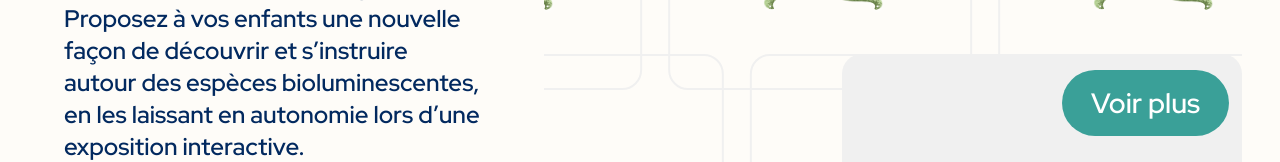
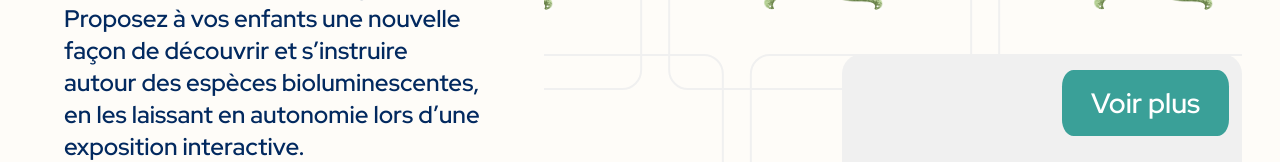
Before and after one commit to jo15122002/illuminez_votre_curiosite_site, a Nuxt app: page / in a window 1280 px wide. Shown: the part 655-817 px from the top of the page. Built offline with nearby package versions, Linux system fonts and the light colour scheme; no server answers; the database is empty; a web font is replaced by a local one.

Commit message:
fix border radius

```diff
--- a/pages/index.vue
+++ b/pages/index.vue
@@ -240,7 +240,7 @@ body{
   display: flex;
   width: auto;
   height: auto;
-  border-radius: 3.4vw;
+  border-radius: 7% / 25%;
   text-align: center;
   justify-content: space-around;
   align-items: center;
```
